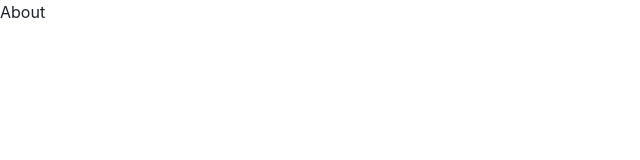
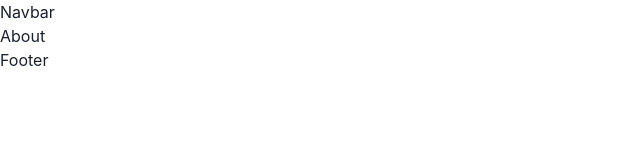
Before and after one commit to eric-do/business-app, a Next.js app: page /about in a window 1280 px wide. Shown: the top 160 px of the page, without its empty margins (0-640 px from the left). Built offline with nearby package versions, Linux system fonts and the light colour scheme.

Commit message:
Add layout

```diff
--- /dev/null
+++ b/components/footer.tsx
@@ -0,0 +1,12 @@
+import React from 'react';
+import { Box, Text } from '@chakra-ui/react';
+
+const Footer = () => {
+  return (
+    <Box>
+      <Text>Footer</Text>
+    </Box>
+  )
+};
+
+export default Footer;
--- /dev/null
+++ b/components/layout.tsx
@@ -0,0 +1,20 @@
+import React, { ReactNode } from 'react';
+import Navbar from './navbar';
+import Footer from './footer';
+
+interface Props {
+  children?: ReactNode;
+  title?: string;
+}
+
+const Layout = ({ children }: Props) => {
+  return (
+    <>
+      <Navbar />
+      <main>{ children }</main>
+      <Footer />
+    </>
+  )
+}
+
+export default Layout;
--- /dev/null
+++ b/components/navbar.tsx
@@ -0,0 +1,12 @@
+import React from 'react';
+import { Box, Text } from '@chakra-ui/react';
+
+const Navbar = () => {
+  return (
+    <Box>
+      <Text>Navbar</Text>
+    </Box>
+  )
+};
+
+export default Navbar;
--- a/pages/_app.tsx
+++ b/pages/_app.tsx
@@ -1,6 +1,7 @@
 import '../styles/globals.css'
 import type { AppProps } from 'next/app'
 import { ChakraProvider, extendTheme } from '@chakra-ui/react';
+import Layout from '@/components/layout';
 
 const colors = {
   brand: {
@@ -15,7 +16,9 @@
 function MyApp({ Component, pageProps }: AppProps) {
   return (
     <ChakraProvider theme={theme}>
-      <Component {...pageProps} />
+      <Layout>
+        <Component {...pageProps} />
+      </Layout>
     </ChakraProvider>
   )
 }
```
